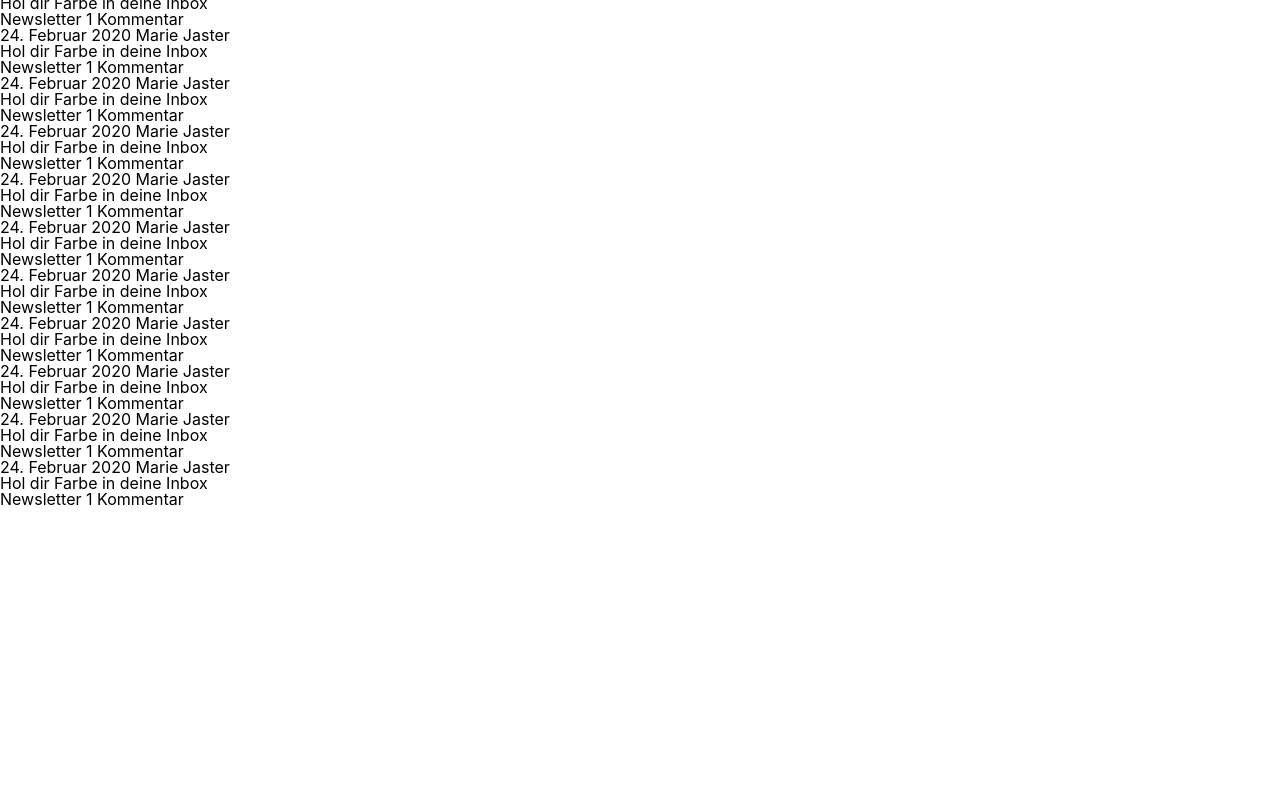
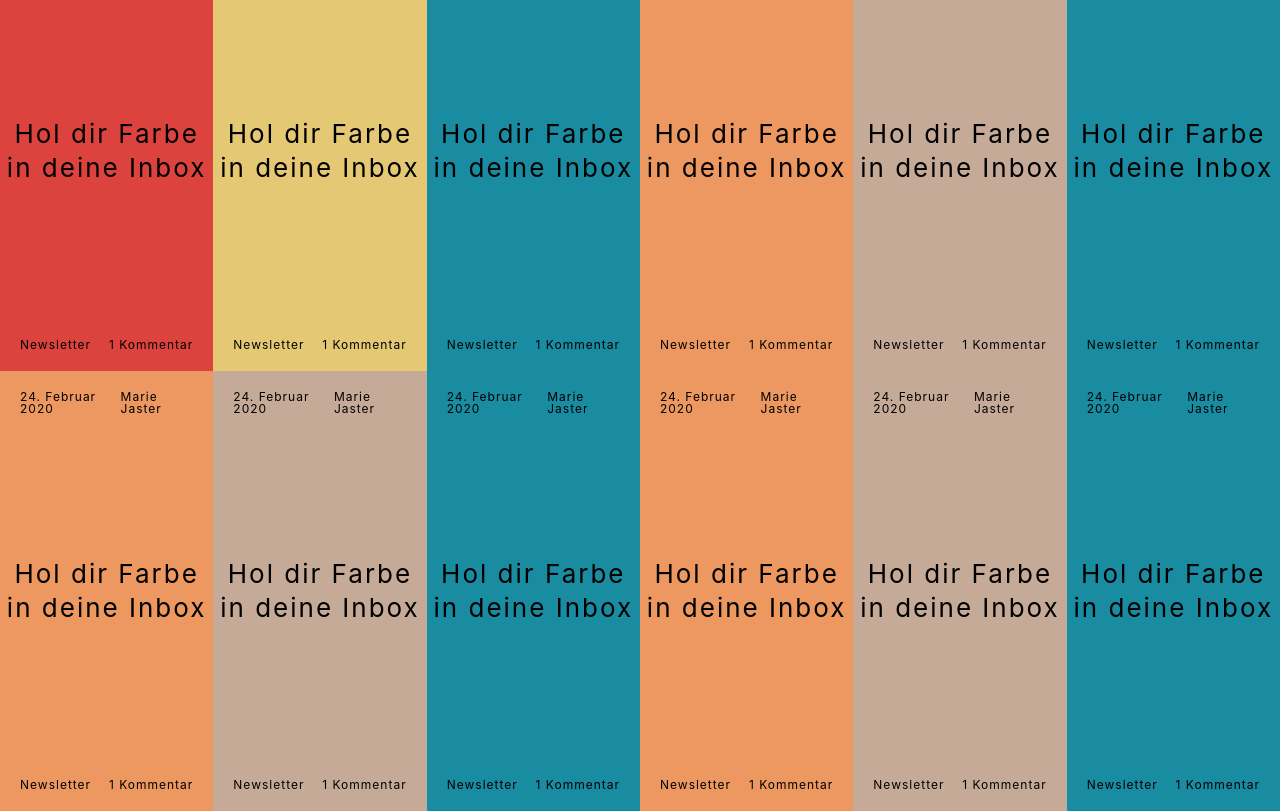
Before and after one commit to Jin-hw/beigeCoding, a website: page index.html in a window 1280 px wide. Shown: the part 109-920 px from the top of the page. Before the commit the page ends 800 px from the top, so only its background shows below. Drawn offline with Linux system fonts and the light colour scheme.

Commit message:
Finished

```diff
--- a/src/scss/styles.scss
+++ b/src/scss/styles.scss
@@ -23,6 +23,7 @@ body {
   top: 0;
   left: 0;
   z-index: 1;
+  padding: 0px 10px;
   h1 {
     font-size: 22px;
     text-transform: uppercase;
@@ -88,3 +89,73 @@ body {
     }
   }
 }
+
+.posts {
+  display: grid;
+  grid-template-columns: repeat(6, 1fr);
+  grid-auto-rows: 55vh;
+  .post {
+    padding: 20px;
+    font-size: 12px;
+    display: flex;
+    flex-direction: column;
+    justify-content: space-between;
+    position: relative;
+    .post__header,
+    footer {
+      display: flex;
+      justify-content: space-between;
+      letter-spacing: 1px;
+    }
+    &:nth-child(3n + 1) {
+      background-color: #dd433e;
+    }
+    &:nth-child(3n + 2) {
+      background-color: #e4c874;
+    }
+    &:nth-child(3n + 3) {
+      background-color: #198ca1;
+    }
+    &:nth-child(3n + 4) {
+      background-color: #ec9860;
+    }
+    &:nth-child(3n + 5) {
+      background-color: #c5aa98;
+    }
+    .post__content {
+      cursor: pointer;
+      position: absolute;
+      left: 0;
+      top: 0;
+      width: 100%;
+      height: 100%;
+      display: flex;
+      justify-content: center;
+      align-items: center;
+      h3 {
+        letter-spacing: 2px;
+        line-height: 1.3;
+        font-size: 26px;
+        text-align: center;
+      }
+      .invisible {
+        display: none;
+        height: 100%;
+        width: 100%;
+        background-image: url("https://images.unsplash.com/photo-1616167916709-bbe51baf5f31?ixid=MXwxMjA3fDB8MHxwaG90by1wYWdlfHx8fGVufDB8fHw%3D&ixlib=rb-1.2.1&auto=format&fit=crop&w=634&q=80");
+        background-position: center center;
+        background-size: cover;
+      }
+    }
+    &:hover {
+      .post__content {
+        .visible {
+          display: none;
+        }
+        .invisible {
+          display: block;
+        }
+      }
+    }
+  }
+}
```
Also changed, not shown: dest/css/styles.css.
